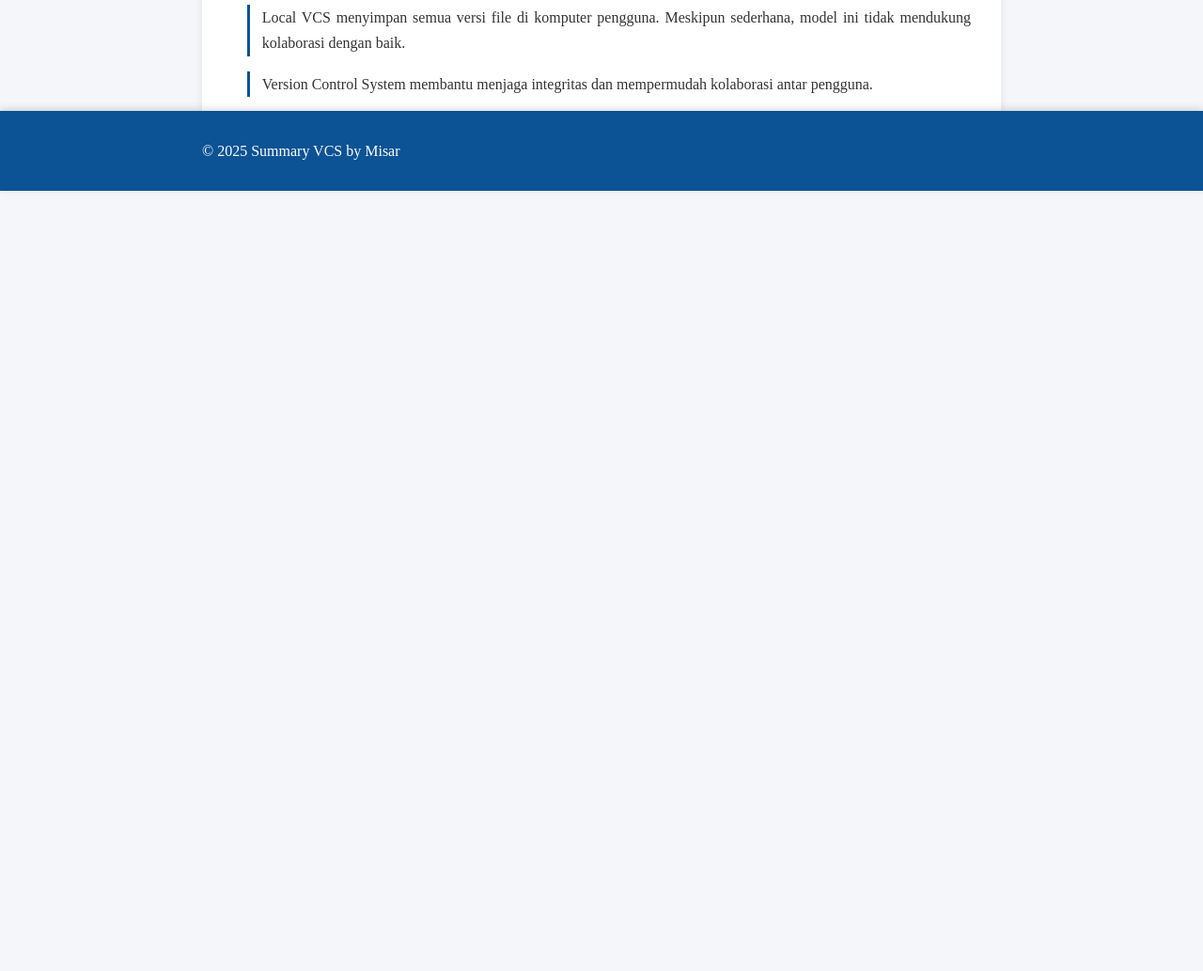
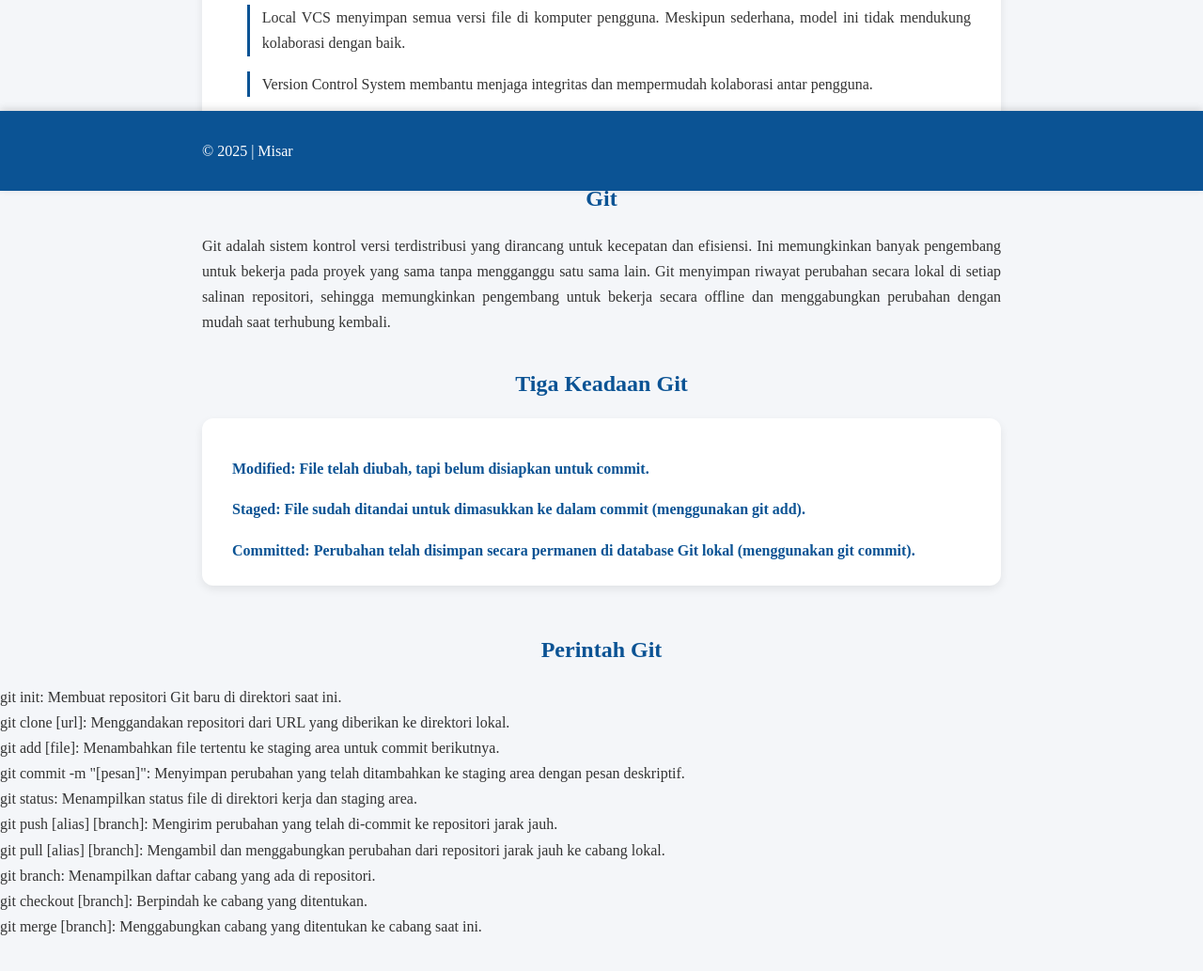
Before and after one commit to misar2b/vcs-summary, a plain HTML site: page index.html in a window 1280 px wide. Shown: the part 597-1630 px from the top of the page at 94% size. Before the commit the page ends 888 px from the top, so only its background shows below. Drawn offline with Linux system fonts and the light colour scheme.

Commit message:
menambahkan isi

```diff
--- a/index.html
+++ b/index.html
@@ -19,6 +19,48 @@
         <p>Local VCS menyimpan semua versi file di komputer pengguna. Meskipun sederhana, model ini tidak mendukung kolaborasi dengan baik.</p>
         <p>Version Control System membantu menjaga integritas dan mempermudah kolaborasi antar pengguna.</p>
     </ul>
-<footer><p>© 2025 Summary VCS by Misar</p></footer>
+
+    <h2>Git</h2>
+    <p>Git adalah sistem kontrol versi terdistribusi yang dirancang untuk kecepatan dan efisiensi. Ini memungkinkan banyak pengembang untuk bekerja pada proyek yang sama tanpa mengganggu satu sama lain. Git menyimpan riwayat perubahan secara lokal di setiap salinan repositori, sehingga memungkinkan pengembang untuk bekerja secara offline dan menggabungkan perubahan dengan mudah saat terhubung kembali.</p>
+
+    <h2>Tiga Keadaan Git</h2>
+    <ul>
+        <li><strong>Modified:</strong> File telah diubah, tapi belum disiapkan untuk commit.</li>
+        <li><strong>Staged:</strong> File sudah ditandai untuk dimasukkan ke dalam commit (menggunakan <code>git add</code>).</li>
+        <li><strong>Committed:</strong> Perubahan telah disimpan secara permanen di database Git lokal (menggunakan <code>git commit</code>).</li>
+    </ul>
+
+    <h2>Perintah Git</h2>
+    <div class="commands">
+        <code>git init</code>: Membuat repositori Git baru di direktori saat ini.
+    </div>
+    <div class="commands">
+        <code>git clone [url]</code>: Menggandakan repositori dari URL yang diberikan ke direktori lokal.
+    </div>
+    <div class="commands">
+        <code>git add [file]</code>: Menambahkan file tertentu ke staging area untuk commit berikutnya.
+    </div>
+    <div class="commands">
+        <code>git commit -m "[pesan]"</code>: Menyimpan perubahan yang telah ditambahkan ke staging area dengan pesan deskriptif.
+    </div>
+    <div class="commands">
+        <code>git status</code>: Menampilkan status file di direktori kerja dan staging area.
+    </div>
+    <div class="commands">
+        <code>git push [alias] [branch]</code>: Mengirim perubahan yang telah di-commit ke repositori jarak jauh.
+    </div>
+    <div class="commands">
+        <code>git pull [alias] [branch]</code>: Mengambil dan menggabungkan perubahan dari repositori jarak jauh ke cabang lokal.
+    </div>
+    <div class="commands">
+        <code>git branch</code>: Menampilkan daftar cabang yang ada di repositori.
+    </div>
+    <div class="commands">
+        <code>git checkout [branch]</code>: Berpindah ke cabang yang ditentukan.
+    </div>
+    <div class="commands">
+        <code>git merge [branch]</code>: Menggabungkan cabang yang ditentukan ke cabang saat ini.
+    </div>
+<footer><p>© 2025 | Misar</p></footer>
 </body>
 </html>
```
